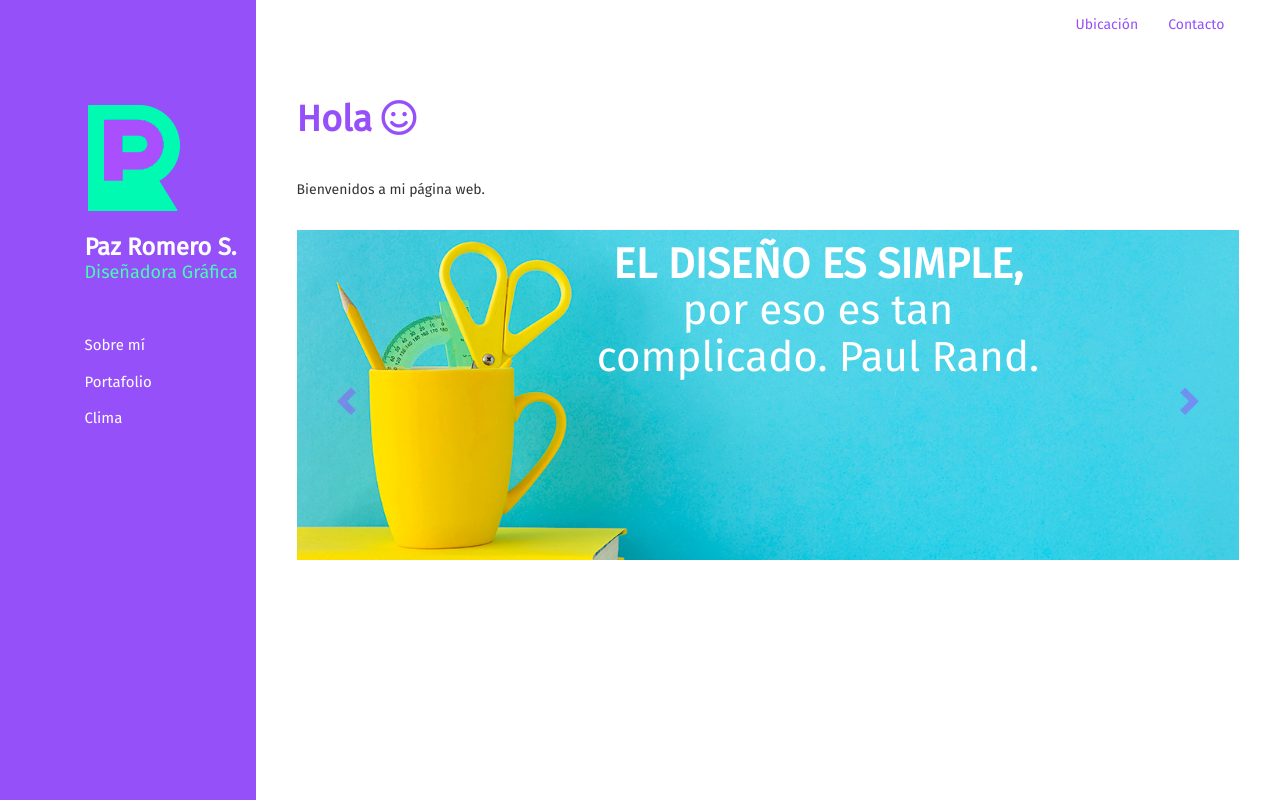
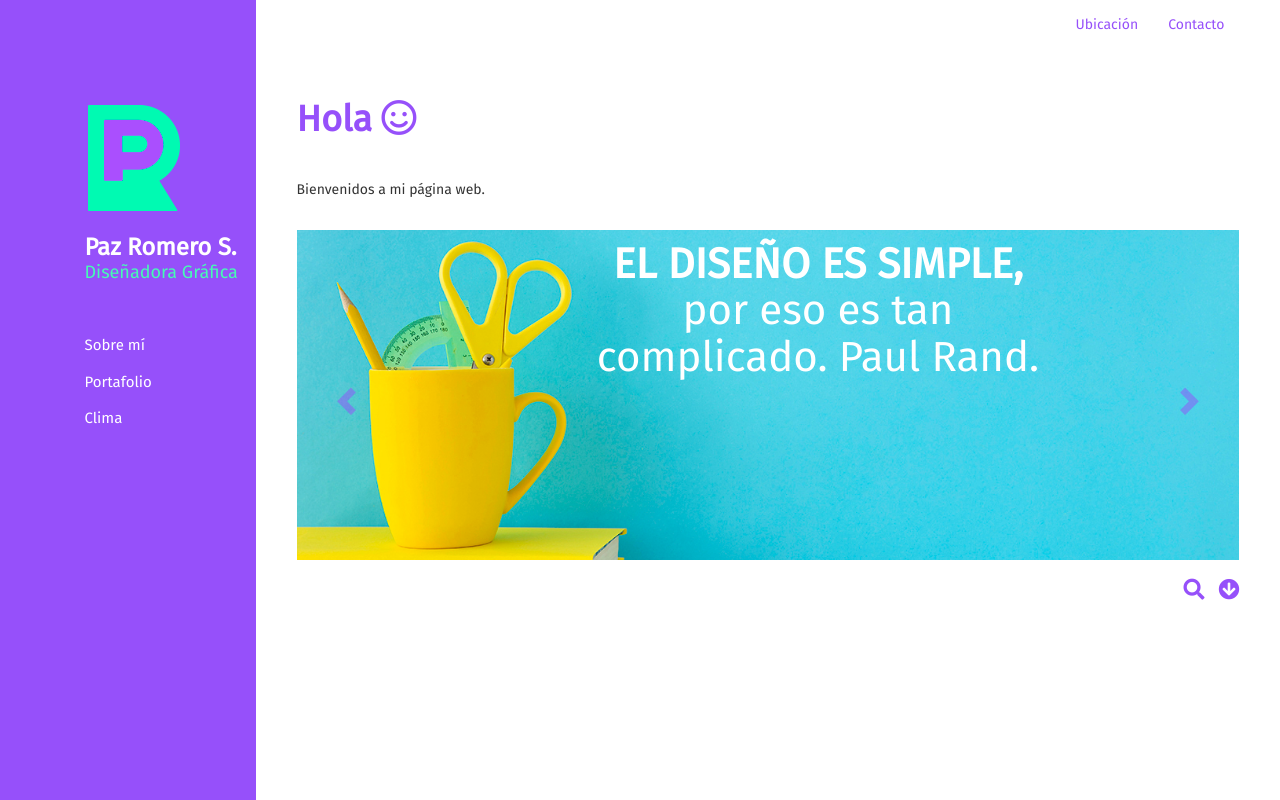
Before and after one commit to Paz3/Proyecto_Final, a PHP site: page / in a window 1280 px wide. Run offline with PHP 8.4, Linux system fonts and the light colour scheme; some libraries are stand-ins or nearby versions.

Commit message:
Quinto commit

```diff
--- a/Paginaweb/assets/css/estilos.css
+++ b/Paginaweb/assets/css/estilos.css
@@ -46,6 +46,14 @@ h5 {
 	font-size: 3em;
 }
 
+h6 {
+	color: #9650FA;
+    font-weight: bold;
+    font-size: 2em;
+    float: right;
+    margin: 0;
+}
+
 ul {
 	padding: 0;
 }
@@ -59,6 +67,13 @@ main {
     height: auto;
     float: right;
 }
+
+footer {
+	width: 80%;
+    height: auto;
+    float: right;
+}
+
 
 .sidebar {
 	background-color: #9650FA;
@@ -140,3 +155,59 @@ main {
 .container {
 	width: 95%;
 }
+
+.footer__elements {
+	margin-top: 10px;
+    text-align: right;
+}
+
+.footer__elements--icon {
+	margin-left: 1em;
+    display: inline-block;
+    color: #9650FA;
+    float: right;
+}
+
+.fas {
+	font-size: 1.5em;
+}
+
+
+@media (max-width: 350px) {
+
+h3 {
+	font-size: 20px;
+}
+
+h4 {
+	font-size: 15px;
+}
+
+.sidebar {
+	background-color: #9650FA;
+	width: 100%;
+	height: auto;
+}
+
+.carousel-inner {
+	display: none;
+}
+
+.navbar-default {
+	background-color: #9650FA;
+	width: 100%;
+}
+
+.navbar-default .navbar-toggle .icon-bar {
+	background-color: #fff;
+}
+
+.navbar-collapse {
+	background-color: #fff;
+}
+
+.navbar-default .navbar-toggle:focus, .navbar-default .navbar-toggle:hover {
+	background-color: #9650FA;
+}
+
+}
--- a/Paginaweb/index.html
+++ b/Paginaweb/index.html
@@ -72,7 +72,7 @@
             <!-- Collect the nav links, forms, and other content for toggling -->
             <div class="collapse navbar-collapse" id="bs-example-navbar-collapse-1">
                       <ul class="nav navbar-nav navbar-right mainNav">
-                        <li><a href="ubiacion.html">Ubicación</a></li>
+                        <li><a href="ubicacion.html">Ubicación</a></li>
                         <li><a href="contacto.html">Contacto</a></li>
                       </ul>
             </div><!-- /.navbar-collapse -->
@@ -136,5 +136,18 @@
 	</div>
 </main>
 
+<footer>
+	<div class="container">
+		<div class="container-fluid">
+			<div class="row">
+				<div class="footer__elements">
+					<div class="footer__elements--icon"><i class="fas fa-arrow-circle-down"></i></div>
+					<div class="footer__elements--icon"><i class="fas fa-search"></i></div>
+				</div>
+			</div>
+		</div>
+	</div>
+</footer>
+
 </body>
 </html>
```
